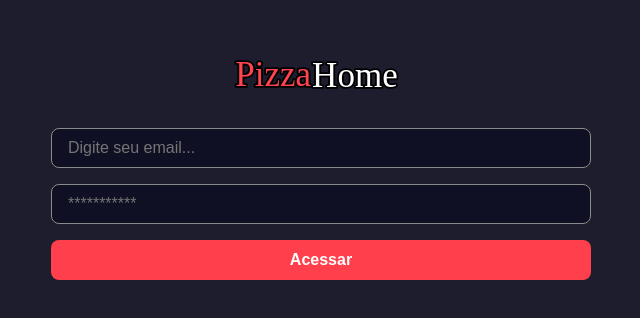
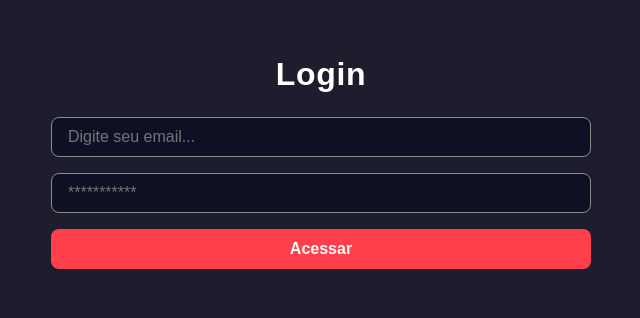
Before and after one commit to franciscojeronimo1/frontend, a Next.js app: page / in a window 1280 px wide. Shown: the part 230-548 px from the top of the page, without its empty margins (319-959 px from the left). Built offline with nearby package versions, Linux system fonts and the light colour scheme; no server answers.

Commit message:
Add title styling to login page and update header links

```diff
--- a/src/app/dashboard/sales/components/sales-display/index.tsx
+++ b/src/app/dashboard/sales/components/sales-display/index.tsx
@@ -24,7 +24,9 @@ export function SalesDisplay({ salesData, loading }: SalesDisplayProps) {
   };
 
   const formatDate = (dateString: string) => {
-    const date = new Date(dateString);
+    // YYYY-MM-DD do back: interpretar como dia local (evita UTC virar dia anterior no Brasil)
+    const [y, m, d] = dateString.split("-").map(Number);
+    const date = new Date(y, m - 1, d);
     return new Intl.DateTimeFormat("pt-BR", {
       day: "2-digit",
       month: "2-digit",
--- a/src/app/page.module.scss
+++ b/src/app/page.module.scss
@@ -5,6 +5,14 @@
   flex-direction: column;
   align-items: center;
   justify-content: center;
+}
+
+.title {
+  color: var(--white);
+  font-size: 2rem;
+  font-weight: 600;
+  letter-spacing: 0.02em;
+  margin: 0;
 }
 
 .login {
--- a/src/app/page.tsx
+++ b/src/app/page.tsx
@@ -1,6 +1,4 @@
 import styles from './page.module.scss';
-import  Image from 'next/image';
-import Link from 'next/link';
 import { redirect } from 'next/navigation';
 import { api } from '@/services/api';
 import { cookies } from 'next/headers';
@@ -50,13 +48,7 @@ export default function Page() {
   return (
     <>
   <div className={styles.containerCenter}>
-      <Image
-      src="/logo.svg"
-      alt="logo da pizzaria"
-      width={190}
-      height={60}
-       />
-
+      <h1 className={styles.title}>Login</h1>
 
     <section className={styles.login}>
       <form action={handleLogin}>
```
Also changed, not shown: src/app/dashboard/components/header/index.tsx (+2 -10 lines), src/app/dashboard/components/header/styles.module.scss (+11 -0 lines).
